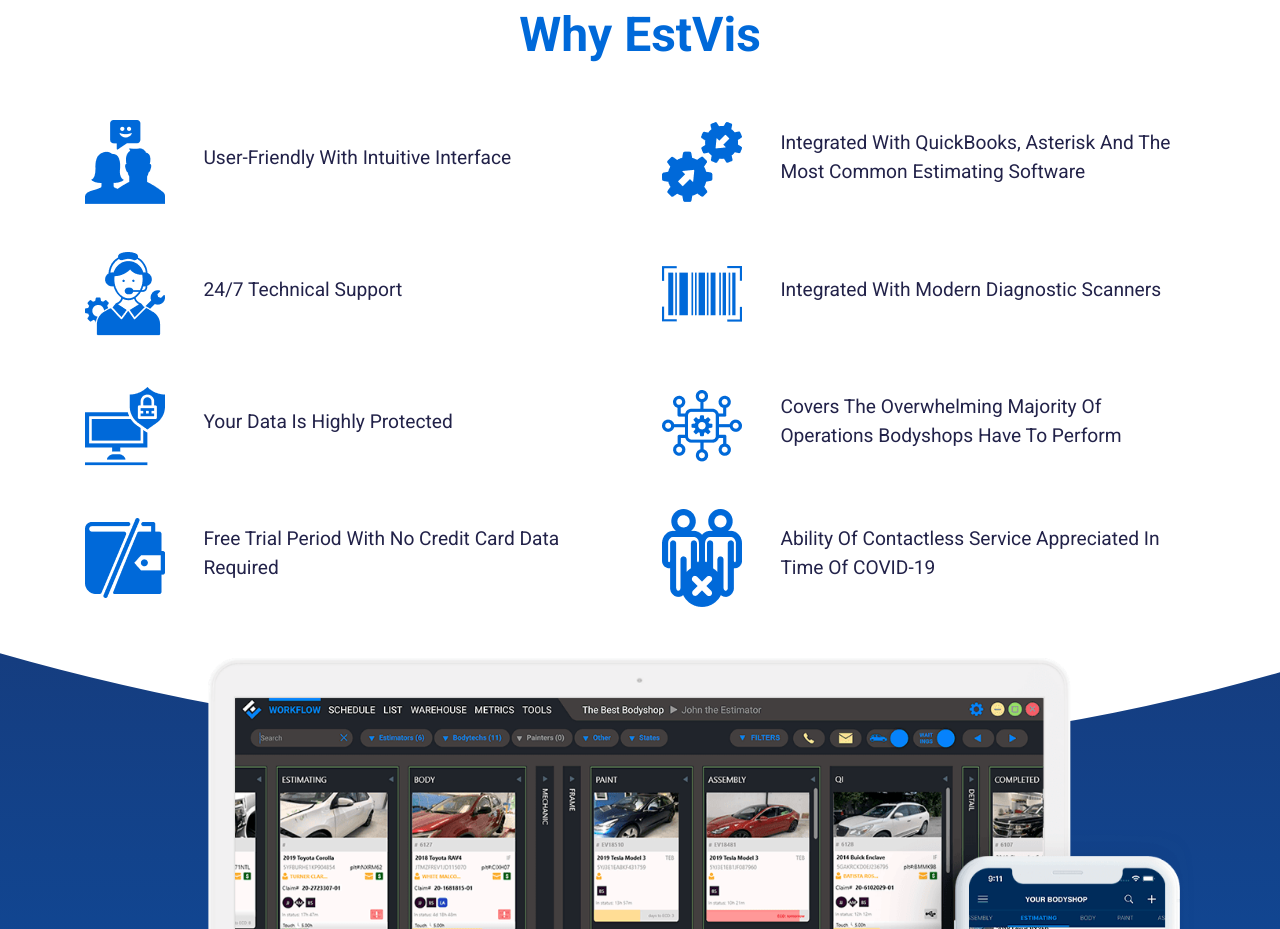
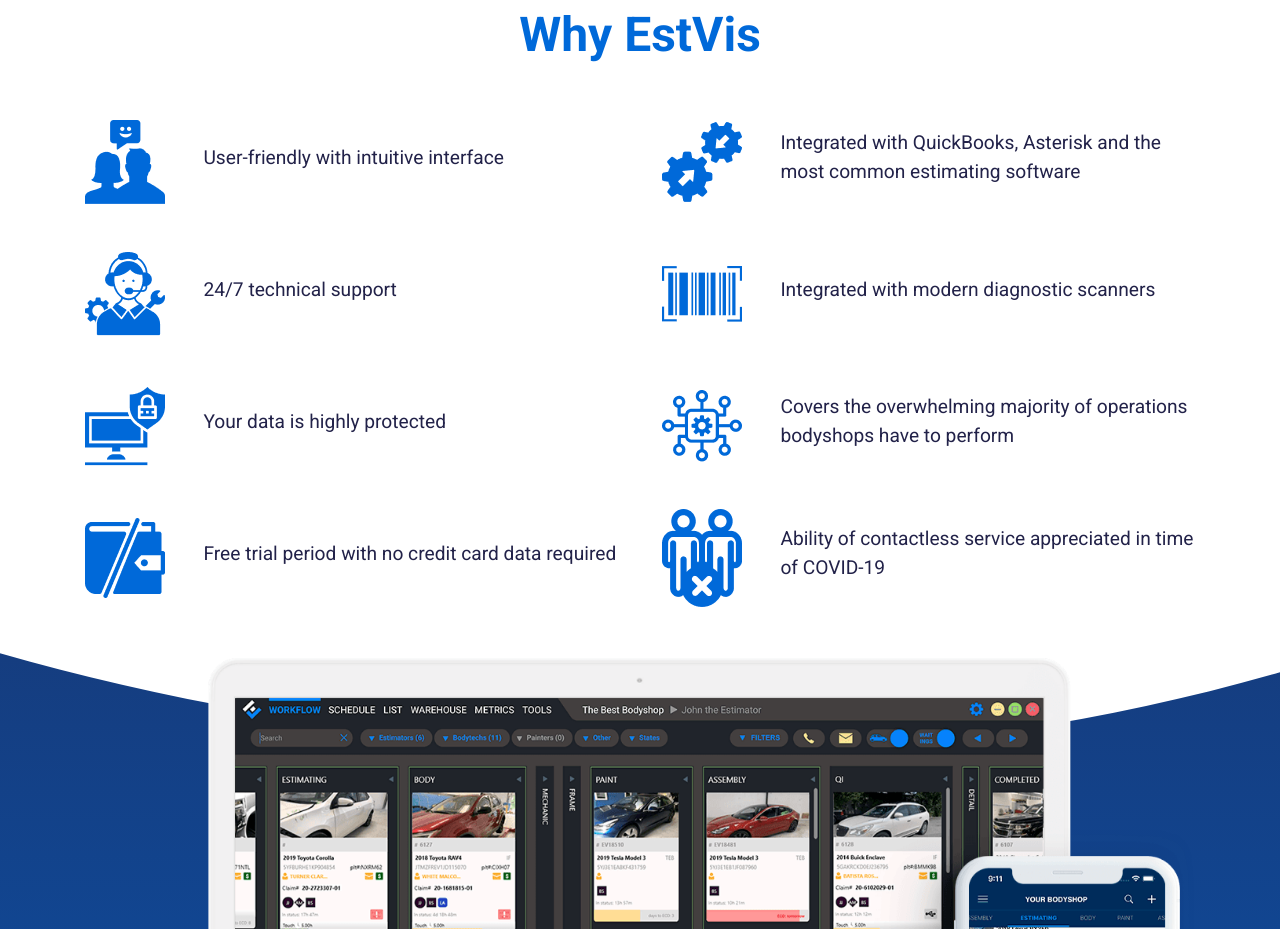
Before and after one commit to SerjBaturin/est-fut-lan, a website: page index.html in a window 1280 px wide. Shown: the part 2060-2989 px from the top of the page. Drawn offline with nearby package versions, Linux system fonts and the light colour scheme.

Commit message:
Add uppercase into Why Estvis

```diff
--- a/index.html
+++ b/index.html
@@ -188,14 +188,14 @@
           <div class="why">
             <h2 class="why__title">Why EstVis</h2>
             <ul class="why__list">
-              <li class="why__list__item"><img class="why__list__item__icon" src="icons/user-friendly.png" alt="icon"><p class="why__list__item__text">user-friendly with intuitive interface</p></li>
-              <li class="why__list__item"><img class="why__list__item__icon" src="icons/integration.png" alt="icon"><p class="why__list__item__text">integrated with QuickBooks, Asterisk and the most common estimating software</p></li>
+              <li class="why__list__item"><img class="why__list__item__icon" src="icons/user-friendly.png" alt="icon"><p class="why__list__item__text">User-friendly with intuitive interface</p></li>
+              <li class="why__list__item"><img class="why__list__item__icon" src="icons/integration.png" alt="icon"><p class="why__list__item__text">Integrated with QuickBooks, Asterisk and the most common estimating software</p></li>
               <li class="why__list__item"><img class="why__list__item__icon" src="icons/support.png" alt="icon"><p class="why__list__item__text">24/7 technical support </p></li>
-              <li class="why__list__item"><img class="why__list__item__icon" src="icons/scanner.png" alt="icon"><p class="why__list__item__text">integrated with modern diagnostic scanners</p></li>
-              <li class="why__list__item"><img class="why__list__item__icon" src="icons/protection.png" alt="icon"><p class="why__list__item__text">your data is highly protected</p></li>
-              <li class="why__list__item"><img class="why__list__item__icon" src="icons/operations.png" alt="icon"><p class="why__list__item__text">covers the overwhelming majority of operations bodyshops have to perform</p></li>
-              <li class="why__list__item"><img class="why__list__item__icon" src="icons/trial.png" alt="icon"><p class="why__list__item__text">free trial period with no credit card data required</p></li>
-              <li class="why__list__item"><img class="why__list__item__icon" src="icons/contactless.png" alt="icon"><p class="why__list__item__text">ability of contactless service appreciated in time of COVID-19</p></li>
+              <li class="why__list__item"><img class="why__list__item__icon" src="icons/scanner.png" alt="icon"><p class="why__list__item__text">Integrated with modern diagnostic scanners</p></li>
+              <li class="why__list__item"><img class="why__list__item__icon" src="icons/protection.png" alt="icon"><p class="why__list__item__text">Your data is highly protected</p></li>
+              <li class="why__list__item"><img class="why__list__item__icon" src="icons/operations.png" alt="icon"><p class="why__list__item__text">Covers the overwhelming majority of operations bodyshops have to perform</p></li>
+              <li class="why__list__item"><img class="why__list__item__icon" src="icons/trial.png" alt="icon"><p class="why__list__item__text">Free trial period with no credit card data required</p></li>
+              <li class="why__list__item"><img class="why__list__item__icon" src="icons/contactless.png" alt="icon"><p class="why__list__item__text">Ability of contactless service appreciated in time of COVID-19</p></li>
             </ul>
             <img  class="why__img" src="images/Product.png" alt="workflow image">
         </div>
--- a/main.css
+++ b/main.css
@@ -516,7 +516,6 @@
   font-size: 1.2em;
   font-weight: 400;
   color: #222249;
-  text-transform: capitalize;
 }
 
 .why__img {
--- a/media/main.css
+++ b/media/main.css
@@ -628,7 +628,7 @@
 }
 
 .why__list__item__text {
-  margin-left: 14px;
+  margin-left: 2em;
   font-family: "Roboto", sans-serif;
   font-size: 1.2em;
   font-weight: 400;
```
